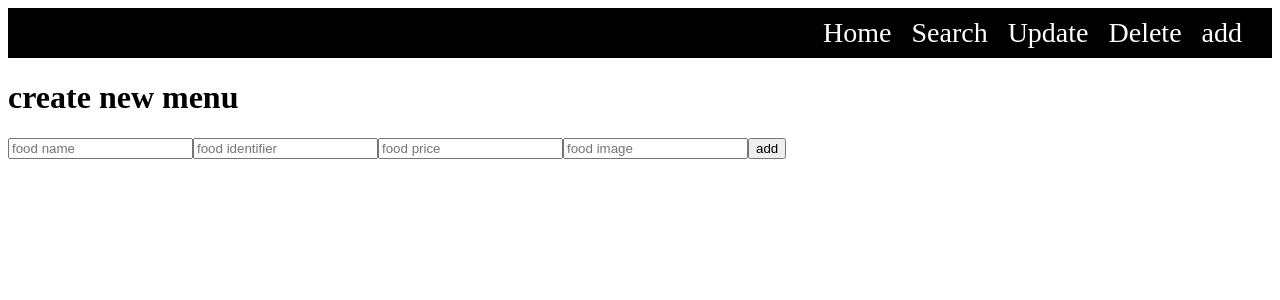
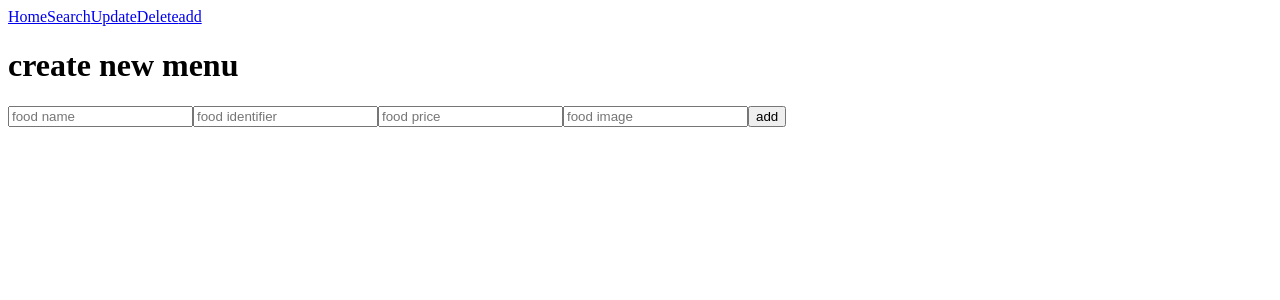
Before and after one commit to versatilemage/model-kfc-application, a React (Create React App) app in the folder client/: page /add in a window 1280 px wide. Shown: the top 300 px of the page. Built offline with nearby package versions, Linux system fonts and the light colour scheme.

Commit message:
Update App.js

```diff
--- a/client/src/App.js
+++ b/client/src/App.js
@@ -16,12 +16,12 @@ import './App.css'
 function App() {
   return (
     <div>
-      <div className="navbar-container">
-        <Link to="home">Home</Link>
-        <Link to="search">Search</Link>
-        <Link to="update">Update</Link>
-        <Link to="delete">Delete</Link>
-        <Link to="add">add</Link>
+      <div className="bg-black text-white text-2xl font-bold uppercase flex flex-row justify-end space-x-10 py-6 px-4">
+        <Link to="home" className="transition duration-700 hover:text-red-800">Home</Link>
+        <Link to="search" className="transition duration-700 hover:text-red-800">Search</Link>
+        <Link to="update" className="transition duration-700 hover:text-red-800">Update</Link>
+        <Link to="delete" className="transition duration-700 hover:text-red-800">Delete</Link>
+        <Link to="add" className="transition duration-700 hover:text-red-800">add</Link>
       </div>
 
       <Routes>
```
